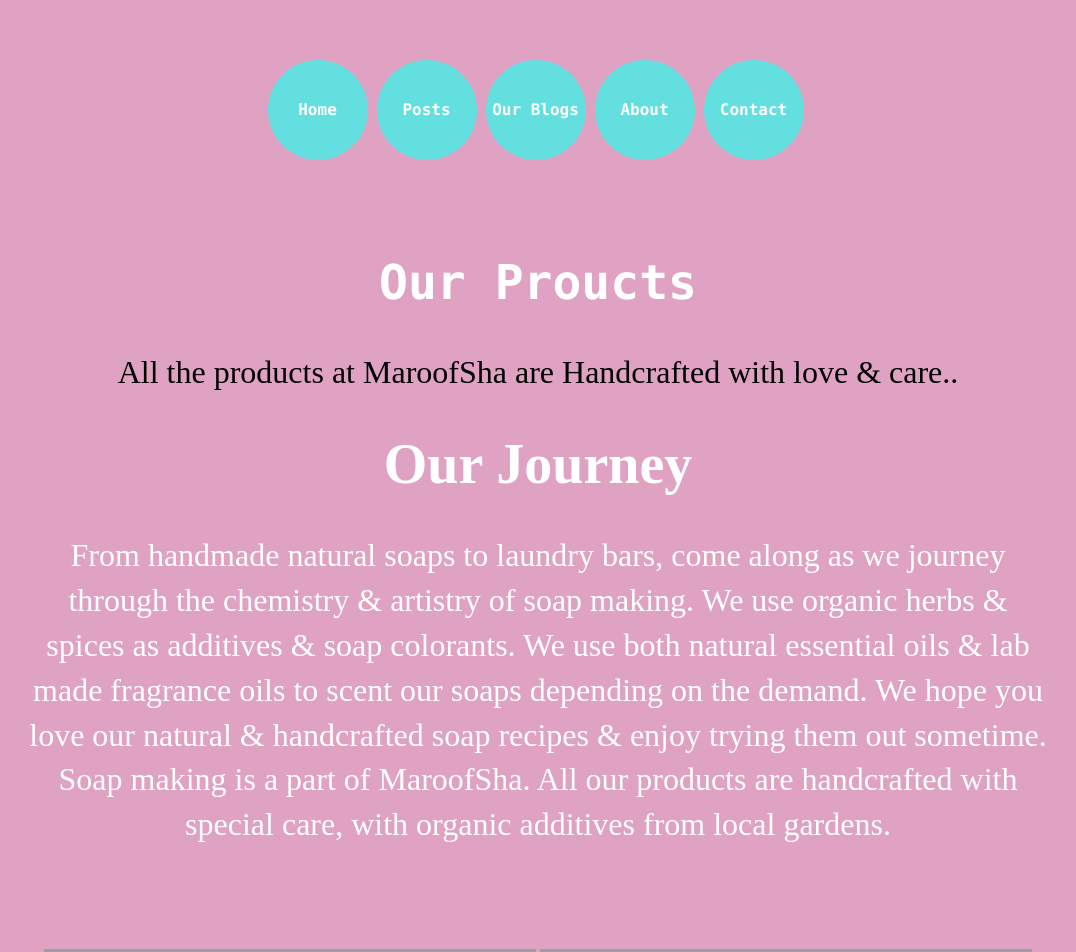
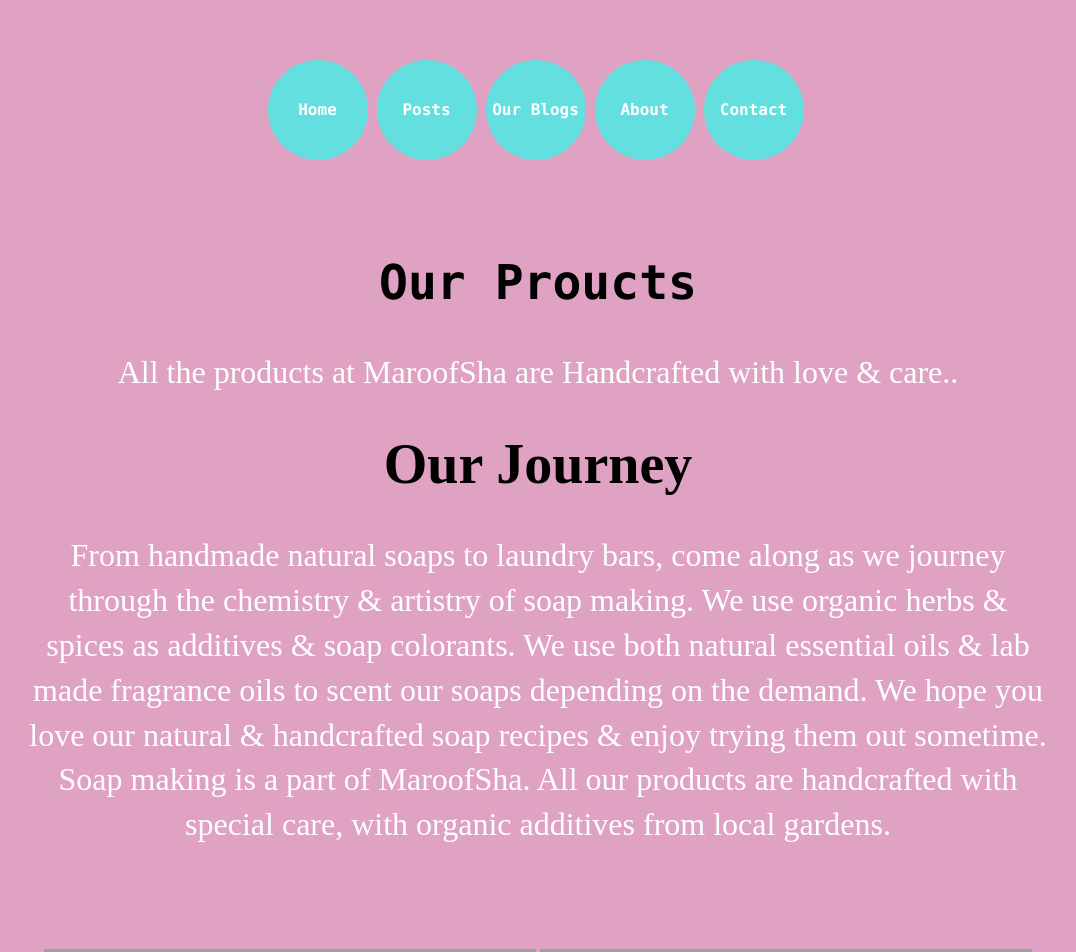
Before and after one commit to maroofsha/maroofsha.github.io, a Jekyll site: the page built from work.html, in a window 1280 px wide. Shown: the top 952 px of the page, without its empty margins (102-1178 px from the left). Built offline with Jekyll 4.4.1, drawn with Linux system fonts in a browser that asks for light colours; nearby versions of some CDN libraries; grey boxes are pictures that could not be loaded.

Commit message:
Create work.html

```diff
--- a/work.html
+++ b/work.html
@@ -13,11 +13,11 @@
         <br />
         <br />
 
-	<h2>Our Proucts</h2>
-	<p style="color:#000;">All the products at MaroofSha are Handcrafted with love &amp; care..
+	<h2 style="color:#000;">Our Proucts</h2>
+	<p>All the products at MaroofSha are Handcrafted with love &amp; care..
 
 
-	<h1>Our Journey</h1>
+	<h1 style="color:#000;">Our Journey</h1>
 	<p>From handmade natural soaps to laundry bars, come along as we journey through the chemistry &amp; artistry of soap making.
 		We use organic herbs &amp; spices as additives &amp; soap colorants. We use both natural essential oils &amp; lab made fragrance oils
 		to scent our soaps depending on the demand. We hope you love our natural &amp; handcrafted soap recipes &amp; enjoy trying them out
```
